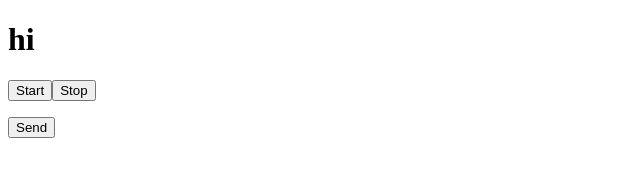
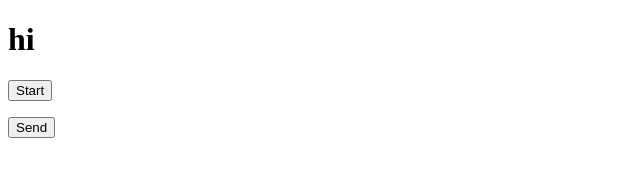
Before and after one commit to NureddinFarzaliyev/verbal-chatbot, a React (Vite) app: page / in a window 1280 px wide. Shown: the top 170 px of the page, without its empty margins (0-640 px from the left). Built offline with nearby package versions, Linux system fonts and the light colour scheme.

Commit message:
first demo without stop button

```diff
--- a/src/components/speechRecognition.jsx
+++ b/src/components/speechRecognition.jsx
@@ -6,10 +6,10 @@ let recognition = null;
 
 const SpeechRecognition = () => {
     const [prompt, setPrompt] = useState('');
-    const [isListening, setIsListening] = useState(false)
+    // const [isListening, setIsListening] = useState(false)
 
     const handleStart = () => {
-        if(!isListening) {
+        // if(!isListening) {
             recognition = new window.webkitSpeechRecognition();
 
             // recognition.continuous = true;
@@ -23,26 +23,26 @@ const SpeechRecognition = () => {
             };
 
             recognition.start();
-            setIsListening(true);
-        }
+            // setIsListening(true);
+        // }
     }
 
-    const handleStop = () => {
-        if (isListening && recognition) {
-          recognition.stop();
-          setIsListening(false);
-        }else{
-            console.log('else happened')
-        }
+    // const handleStop = () => {
+    //     if (isListening && recognition) {
+    //       recognition.stop();
+    //       setIsListening(false);
+    //     }else{
+    //         console.log('else happened')
+    //     }
 
-        console.log(prompt)
-    };
+    //     console.log(prompt)
+    // };
 
     return (
         <div>
             <h1>hi</h1>
             <button onClick={handleStart}>Start</button>
-            <button onClick={handleStop}>Stop</button>
+            {/* <button onClick={handleStop}>Stop</button> */}
             <p>{prompt}</p>
             <GetAnswer prompt={prompt}/>
       </div>
```
